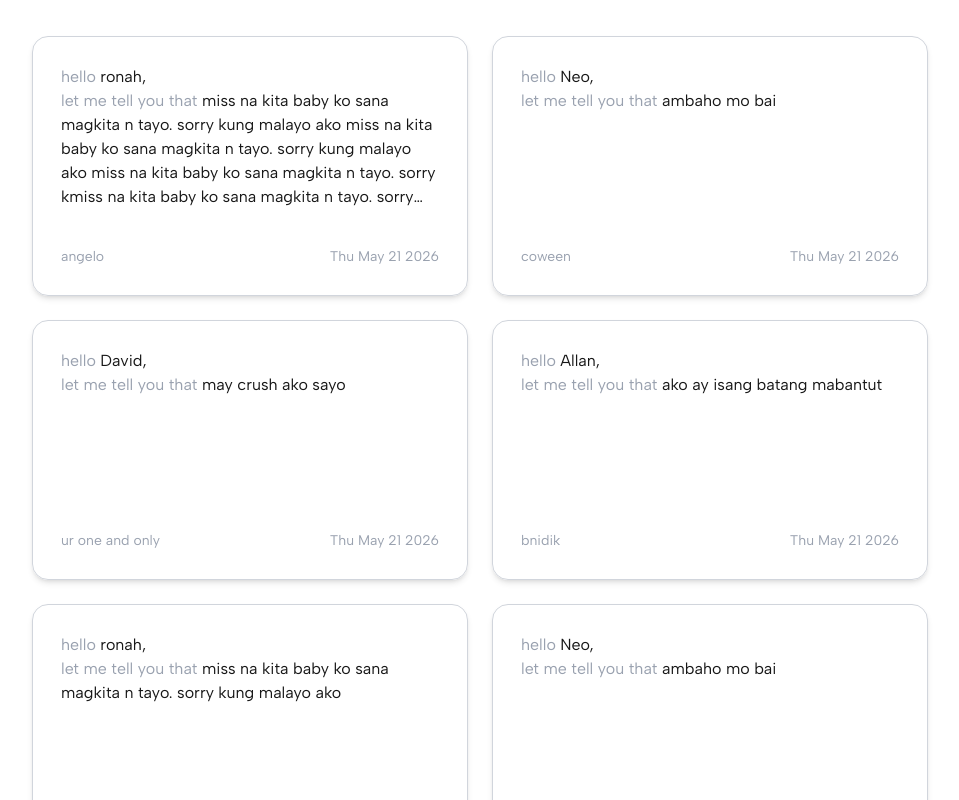
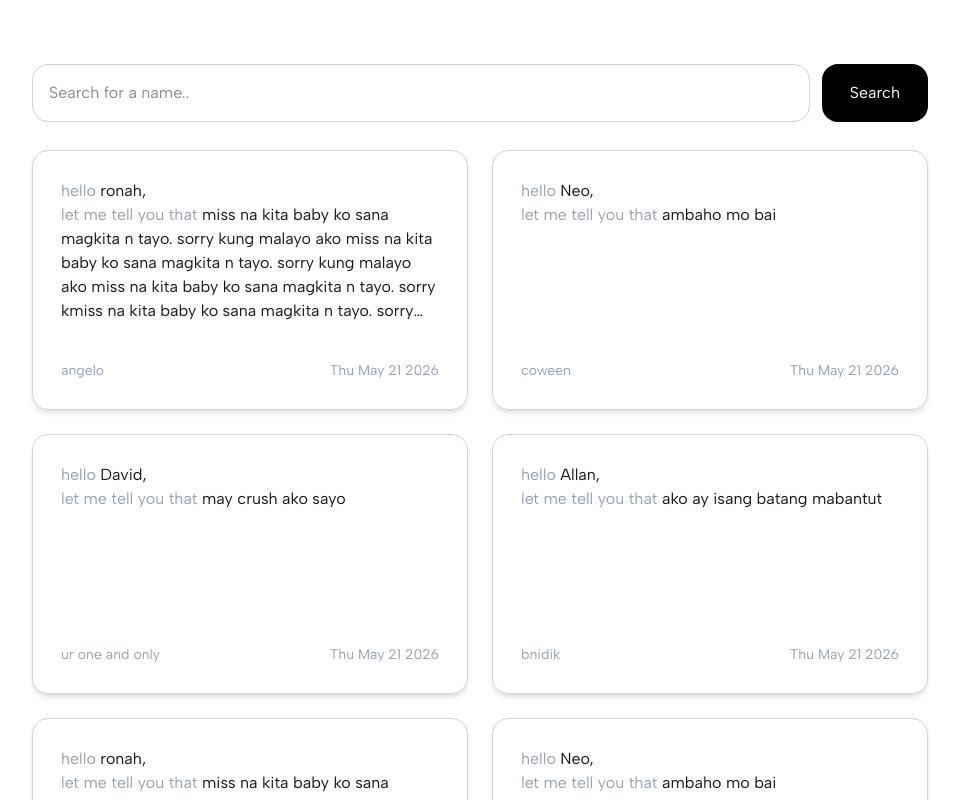
Before and after one commit to neoaia/tell-me-something-frontend, a Next.js app: page /browse in a window 1280 px wide. Shown: the top 800 px of the page, without its empty margins (160-1119 px from the left). Built offline with nearby package versions, Linux system fonts and the light colour scheme.

Commit message:
feat: make search component and functionality

```diff
--- a/app/browse/page.tsx
+++ b/app/browse/page.tsx
@@ -1,9 +1,28 @@
+"use client";
+
 import PostsGrid from "@/features/browse/components/PostsGrid";
 import PostsData from "../../features/browse/data/posts.json";
+import Search from "../../features/browse/components/Search";
+import { useState } from "react";
 
 const BrowsePage = () => {
+  const [searchValue, setSearchValue] = useState("");
+
+  const handleSearchChange = (value: string) => {
+    setSearchValue(value);
+  };
+
+  const handleSubmit = () => {
+    setSearchValue("");
+  };
+
   return (
-    <div className="flex flex-col justify-center items-center">
+    <div className="flex flex-col justify-center items-center mx-auto min-h-screen max-w-4xl">
+      <Search
+        value={searchValue}
+        onChange={handleSearchChange}
+        onSubmit={handleSubmit}
+      />
       <PostsGrid posts={PostsData} />
     </div>
   );
--- a/features/browse/components/PostsGrid.tsx
+++ b/features/browse/components/PostsGrid.tsx
@@ -8,7 +8,7 @@ interface PostGridProps {
 
 const PostsGrid = ({ posts }: PostGridProps) => {
   return (
-    <div className="grid grid-cols-1 gap-6 col-auto md:grid-cols-2 max-w-4xl">
+    <div className="grid grid-cols-1 gap-6 col-auto md:grid-cols-2">
         {posts.map((post) => (
             <PostItem key={post.id} post={post}/>
         ))}
--- /dev/null
+++ b/features/browse/components/Search.tsx
@@ -0,0 +1,29 @@
+"use client";
+
+import { useState } from "react";
+
+interface SearchProps {
+  value: string;
+  onChange: (value: string) => void;
+  onSubmit?: () => void;
+}
+
+const Search = ({ value, onChange, onSubmit }: SearchProps) => {
+  return (
+    <div className="w-full my-7 flex flex-row gap-3">
+      <input
+        type="text"
+        value={value}
+        onChange={(e) => onChange(e.target.value)}
+        onKeyDown={(e) => {
+          if (e.key === "Enter") onSubmit?.();
+        }}
+        placeholder="Search for a name.."
+        className="border border-gray-300 active:border-gray-600 p-4 rounded-2xl flex-1"
+      />
+      <button className="bg-black text-white px-7 rounded-2xl">Search</button>
+    </div>
+  );
+};
+
+export default Search;
```
